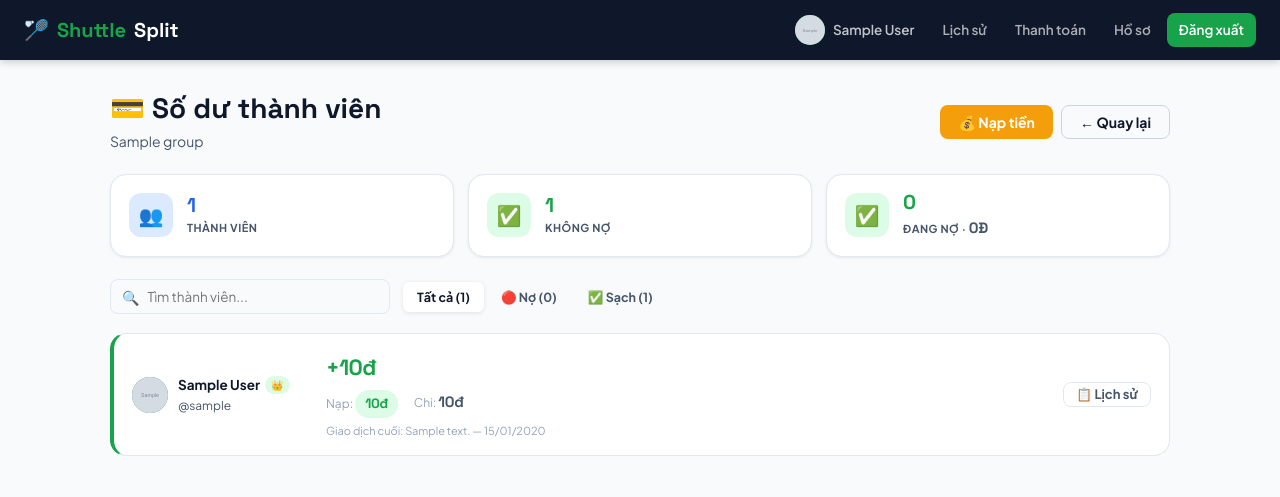
After one commit to AnhHonag/shuttlesplit, a Django app: page /groups/1/member-balances/ in a window 1280 px wide. The commit adds this page. Shown: the top 497 px of the page. Run offline with Django 5.2, Linux system fonts and the light colour scheme; a user stored in the database is signed in; tables that the repository leaves empty hold one stand-in row (values such as "Sample post"); grey boxes marked "Sample" are stand-in pictures; parts of the project's set-up code (start-up, migrations or seed data) failed here and were passed over.

Commit message:
Add host member balance view and fix pending payment UX
- Add host-only /groups/<id>/member-balances/ page showing each member's
  balance, debt, deposits and quick actions (record payment, send reminder)
- Add host wallet viewer: hosts can view any member's wallet via ?user=<pk>
- Restrict debt_report to host-only (members should not see each other's balances)
- Show pending payment banner in wallet_detail and group_detail sidebar so
  members understand their debt is not yet reduced until host confirms

Co-Authored-By: Claude Sonnet 4.6 <noreply@anthropic.com>

```diff
--- a/groups/urls.py
+++ b/groups/urls.py
@@ -13,6 +13,7 @@ urlpatterns = [
     path('groups/<int:group_pk>/members/<int:member_pk>/remove/', views.remove_member, name='remove_member'),
     path('groups/<int:pk>/deposit/', views.deposit_view, name='deposit'),
     path('groups/<int:pk>/debt-report/', views.debt_report, name='debt_report'),
+    path('groups/<int:pk>/member-balances/', views.member_balances, name='member_balances'),
     path('groups/<int:pk>/members/<int:member_pk>/remind/', views.send_debt_reminder, name='send_debt_reminder'),
     # Bank API
     path('api/banks/', bank_views.api_banks, name='api_banks'),
--- a/groups/views.py
+++ b/groups/views.py
@@ -109,6 +109,18 @@ def group_detail(request, pk):
 
     my_wallet = existing_wallets.get(request.user.pk) or get_or_create_wallet(request.user, group)
 
+    # Pending payments for current user (members waiting for host to confirm)
+    my_pending_amount = 0
+    my_pending_count = 0
+    if not is_host:
+        from payments.models import Payment
+        from django.db.models import Sum
+        pending_qs = Payment.objects.filter(
+            group=group, member=request.user, status=Payment.STATUS_PENDING
+        )
+        my_pending_amount = pending_qs.aggregate(total=Sum('amount'))['total'] or 0
+        my_pending_count = pending_qs.count()
+
     # Financial stats
     total_members = len(member_data)
     paid_count = sum(1 for d in member_data if d['wallet'].balance >= 0)
@@ -195,6 +207,7 @@ def group_detail(request, pk):
         'max_monthly_cost': max_monthly_cost, 'six_month_total': six_month_total,
         'top_participants': top_participants, 'top_label': top_label,
         'activity_count': activity_count,
+        'my_pending_amount': my_pending_amount, 'my_pending_count': my_pending_count,
     })
 
 
@@ -351,10 +364,53 @@ def send_debt_reminder(request, pk, member_pk):
 
 
 @login_required
+def member_balances(request, pk):
+    """Chủ nhóm xem số dư của từng thành viên"""
+    group = get_object_or_404(Group, pk=pk)
+    membership = get_object_or_404(GroupMember, group=group, user=request.user, is_active=True)
+    if not membership.is_host:
+        messages.error(request, 'Chỉ chủ nhóm mới có quyền xem số dư thành viên.')
+        return redirect('group_detail', pk=pk)
+
+    members = list(GroupMember.objects.filter(group=group, is_active=True).select_related('user'))
+    user_ids = [m.user_id for m in members]
+    existing_wallets = {w.user_id: w for w in Wallet.objects.filter(group=group, user_id__in=user_ids)}
+
+    member_data = []
+    for m in members:
+        wallet = existing_wallets.get(m.user_id) or get_or_create_wallet(m.user, group)
+        last_tx = wallet.transactions.order_by('-created_at').first()
+        member_data.append({'member': m, 'wallet': wallet, 'last_tx': last_tx})
+
+    member_data.sort(key=lambda x: x['wallet'].balance)
+
+    total_members = len(member_data)
+    paid_count = sum(1 for d in member_data if d['wallet'].balance >= 0)
+    debt_count = total_members - paid_count
+    total_debt = sum(d['wallet'].debt for d in member_data)
+    total_deposited = sum(d['wallet'].total_deposited for d in member_data)
+    total_spent = sum(d['wallet'].total_spent for d in member_data)
+
+    return render(request, 'groups/member_balances.html', {
+        'group': group,
+        'member_data': member_data,
+        'total_members': total_members,
+        'paid_count': paid_count,
+        'debt_count': debt_count,
+        'total_debt': total_debt,
+        'total_deposited': total_deposited,
+        'total_spent': total_spent,
+    })
+
+
+@login_required
 def debt_report(request, pk):
-    """Báo cáo công nợ toàn nhóm"""
+    """Báo cáo công nợ toàn nhóm — chỉ dành cho chủ nhóm"""
     group = get_object_or_404(Group, pk=pk)
-    get_object_or_404(GroupMember, group=group, user=request.user, is_active=True)
+    membership = get_object_or_404(GroupMember, group=group, user=request.user, is_active=True)
+    if not membership.is_host:
+        messages.error(request, 'Chỉ chủ nhóm mới có quyền xem báo cáo công nợ.')
+        return redirect('group_detail', pk=pk)
     members = GroupMember.objects.filter(group=group, is_active=True).select_related('user')
 
     member_data = []
--- /dev/null
+++ b/templates/groups/member_balances.html
@@ -0,0 +1,179 @@
+{% extends 'base.html' %}{% block title %}Số dư thành viên — {{ group.name }}{% endblock %}
+{% block extra_css %}<style>
+.stats3{display:grid;grid-template-columns:repeat(3,1fr);gap:14px;margin-bottom:22px}
+@media(max-width:640px){.stats3{grid-template-columns:1fr}}
+.sv2{background:var(--c-white);border:1px solid var(--c-border);border-radius:var(--radius-lg);padding:16px 18px;box-shadow:var(--shadow-sm);display:flex;align-items:center;gap:14px}
+.sv2-icon{width:44px;height:44px;border-radius:12px;display:flex;align-items:center;justify-content:center;font-size:20px;flex-shrink:0}
+.sv2-val{font-family:'Space Grotesk',sans-serif;font-weight:800;font-size:20px;letter-spacing:-.5px;line-height:1.1}
+.sv2-lbl{font-size:11px;font-weight:700;text-transform:uppercase;letter-spacing:.5px;color:var(--c-ink-2);margin-top:3px}
+
+.filter-bar{display:flex;gap:10px;align-items:center;flex-wrap:wrap;margin-bottom:18px}
+.filter-tabs{display:flex;gap:3px;background:var(--c-bg);border-radius:8px;padding:3px}
+.ftab{padding:7px 14px;border:none;border-radius:6px;font-family:'Plus Jakarta Sans',sans-serif;font-size:12.5px;font-weight:700;cursor:pointer;background:transparent;color:var(--c-ink-2);transition:all .12s}
+.ftab.active{background:var(--c-white);color:var(--c-ink);box-shadow:0 1px 4px rgba(0,0,0,.1)}
+.search-wrap{display:flex;align-items:center;gap:8px;background:var(--c-bg);border:1.5px solid var(--c-border);border-radius:8px;padding:0 11px;flex:1;min-width:160px;max-width:280px}
+.search-wrap:focus-within{border-color:var(--c-green)}
+.search-wrap input{border:none;background:none;padding:8px 0;font-size:13.5px;color:var(--c-ink);font-family:'Plus Jakarta Sans',sans-serif;outline:none;width:100%}
+
+.bal-card{background:var(--c-white);border:1.5px solid var(--c-border);border-radius:var(--radius-lg);padding:16px 18px;display:flex;align-items:center;gap:14px;transition:box-shadow .15s,border-color .15s;margin-bottom:10px}
+.bal-card:hover{box-shadow:var(--shadow);border-color:var(--c-green)}
+.bal-card.is-debt{border-left:4px solid var(--c-red)}
+.bal-card.is-paid{border-left:4px solid var(--c-green)}
+
+.bal-main{flex:1;min-width:0;display:grid;grid-template-columns:1fr auto;align-items:center;gap:12px}
+@media(max-width:560px){.bal-main{grid-template-columns:1fr;gap:8px}}
+
+.bal-amount{font-family:'Space Grotesk',sans-serif;font-weight:800;font-size:22px;letter-spacing:-.5px}
+.bal-amount.pos{color:var(--c-green)}
+.bal-amount.neg{color:var(--c-red)}
+
+.bal-meta{display:flex;gap:16px;margin-top:5px;flex-wrap:wrap}
+.bal-meta-item{font-size:12px;color:var(--c-ink-3)}
+.bal-meta-item strong{color:var(--c-ink-2);font-weight:700}
+
+.bal-actions{display:flex;gap:6px;flex-wrap:wrap;justify-content:flex-end}
+@media(max-width:560px){.bal-actions{justify-content:flex-start}}
+
+.last-tx{font-size:11px;color:var(--c-ink-3);margin-top:4px;white-space:nowrap;overflow:hidden;text-overflow:ellipsis}
+</style>{% endblock %}
+
+{% block content %}<div class="wrap">
+  <div class="page-header flex items-center justify-between" style="margin-bottom:22px">
+    <div>
+      <div class="page-title">💳 Số dư thành viên</div>
+      <div class="page-sub">{{ group.name }}</div>
+    </div>
+    <div style="display:flex;gap:8px;flex-wrap:wrap">
+      <a href="{% url 'deposit' group.pk %}" class="btn btn-yellow">💰 Nạp tiền</a>
+      <a href="{% url 'group_detail' group.pk %}" class="btn btn-secondary">← Quay lại</a>
+    </div>
+  </div>
+
+  <!-- Summary stats -->
+  <div class="stats3">
+    <div class="sv2">
+      <div class="sv2-icon" style="background:var(--c-blue-light)">👥</div>
+      <div>
+        <div class="sv2-val" style="color:var(--c-blue)">{{ total_members }}</div>
+        <div class="sv2-lbl">Thành viên</div>
+      </div>
+    </div>
+    <div class="sv2">
+      <div class="sv2-icon" style="background:var(--c-green-light)">✅</div>
+      <div>
+        <div class="sv2-val" style="color:var(--c-green)">{{ paid_count }}</div>
+        <div class="sv2-lbl">Không nợ</div>
+      </div>
+    </div>
+    <div class="sv2">
+      <div class="sv2-icon" style="background:{% if debt_count > 0 %}var(--c-red-light){% else %}var(--c-green-light){% endif %}">{% if debt_count > 0 %}⚠️{% else %}✅{% endif %}</div>
+      <div>
+        <div class="sv2-val" style="color:{% if debt_count > 0 %}var(--c-red){% else %}var(--c-green){% endif %}">{{ debt_count }}</div>
+        <div class="sv2-lbl">Đang nợ · <span class="money">{{ total_debt|floatformat:0 }}đ</span></div>
+      </div>
+    </div>
+  </div>
+
+  <!-- Filter bar -->
+  <div class="filter-bar">
+    <div class="search-wrap">
+      <span style="font-size:14px;color:var(--c-ink-3)">🔍</span>
+      <input type="text" id="bal-search" placeholder="Tìm thành viên...">
+    </div>
+    <div class="filter-tabs">
+      <button class="ftab active" data-filter="all">Tất cả ({{ total_members }})</button>
+      <button class="ftab" data-filter="debt">🔴 Nợ ({{ debt_count }})</button>
+      <button class="ftab" data-filter="paid">✅ Sạch ({{ paid_count }})</button>
+    </div>
+  </div>
+
+  <!-- Member balance cards -->
+  <div id="bal-list">
+    {% for item in member_data %}
+    <div class="bal-card {% if item.wallet.debt > 0 %}is-debt{% else %}is-paid{% endif %}"
+         data-status="{% if item.wallet.debt > 0 %}debt{% else %}paid{% endif %}"
+         data-name="{{ item.member.user.get_display_name|lower }} {{ item.member.user.username|lower }}">
+
+      <!-- Avatar + name -->
+      <div style="display:flex;align-items:center;gap:10px;min-width:0;flex-shrink:0;width:180px">
+        {% if item.member.user.avatar %}
+        <img src="{{ item.member.user.avatar.url }}" alt="" class="avatar" style="object-fit:cover;flex-shrink:0">
+        {% else %}
+        <div class="avatar" style="flex-shrink:0">{{ item.member.user.get_display_name|slice:":1"|upper }}</div>
+        {% endif %}
+        <div style="min-width:0">
+          <div style="font-weight:700;font-size:13.5px;white-space:nowrap;overflow:hidden;text-overflow:ellipsis;display:flex;align-items:center;gap:5px">
+            {{ item.member.user.get_display_name }}
+            {% if item.member.is_host %}<span class="badge badge-green" style="font-size:10px;padding:1px 6px">👑</span>{% endif %}
+          </div>
+          <div class="text-xs text-muted">@{{ item.member.user.username }}</div>
+        </div>
+      </div>
+
+      <!-- Balance + meta + actions -->
+      <div class="bal-main">
+        <div>
+          <!-- Balance -->
+          <div class="bal-amount {% if item.wallet.balance >= 0 %}pos{% else %}neg{% endif %}">
+            {% if item.wallet.balance >= 0 %}+{% endif %}{{ item.wallet.balance|floatformat:0 }}đ
+          </div>
+          <!-- Sub-stats -->
+          <div class="bal-meta">
+            <span class="bal-meta-item">Nạp: <strong class="money text-green">{{ item.wallet.total_deposited|floatformat:0 }}đ</strong></span>
+            <span class="bal-meta-item">Chi: <strong class="money">{{ item.wallet.total_spent|floatformat:0 }}đ</strong></span>
+            {% if item.wallet.debt > 0 %}
+            <span class="bal-meta-item" style="color:var(--c-red)">Còn nợ: <strong class="money">{{ item.wallet.debt|floatformat:0 }}đ</strong></span>
+            {% endif %}
+          </div>
+          {% if item.last_tx %}
+          <div class="last-tx">Giao dịch cuối: {{ item.last_tx.description|default:item.last_tx.get_transaction_type_display }} — {{ item.last_tx.created_at|date:"d/m/Y" }}</div>
+          {% endif %}
+        </div>
+
+        <!-- Actions -->
+        <div class="bal-actions">
+          <a href="{% url 'wallet_detail' group.pk %}?user={{ item.member.user.pk }}" class="btn btn-sm btn-ghost">📋 Lịch sử</a>
+          {% if item.wallet.debt > 0 %}
+          <a href="{% url 'host_record_payment' group.pk item.member.pk %}" class="btn btn-sm btn-primary">✅ Ghi nhận trả</a>
+          <form method="post" action="{% url 'send_debt_reminder' group.pk item.member.pk %}" style="display:inline">
+            {% csrf_token %}
+            <input type="hidden" name="next" value="member_balances">
+            <button type="submit" class="btn btn-sm btn-yellow" title="Nhắc nợ {{ item.wallet.debt|floatformat:0 }}đ">📧 Nhắc</button>
+          </form>
+          {% endif %}
+        </div>
+      </div>
+
+    </div>
+    {% empty %}
+    <div class="empty"><div class="empty-icon">👥</div><h3>Chưa có thành viên nào</h3></div>
+    {% endfor %}
+  </div>
+
+</div>{% endblock %}
+
+{% block extra_js %}<script>
+// Search
+document.getElementById('bal-search').addEventListener('input', function() {
+  var q = this.value.toLowerCase();
+  document.querySelectorAll('#bal-list .bal-card').forEach(function(card) {
+    card.style.display = card.dataset.name.includes(q) ? '' : 'none';
+  });
+  // reset filter tabs
+  document.querySelectorAll('.ftab').forEach(function(t){t.classList.remove('active');});
+  document.querySelector('.ftab[data-filter="all"]').classList.add('active');
+});
+
+// Filter tabs
+document.querySelectorAll('.ftab').forEach(function(tab) {
+  tab.addEventListener('click', function() {
+    document.querySelectorAll('.ftab').forEach(function(t){t.classList.remove('active');});
+    this.classList.add('active');
+    document.getElementById('bal-search').value = '';
+    var f = this.dataset.filter;
+    document.querySelectorAll('#bal-list .bal-card').forEach(function(card) {
+      card.style.display = (f === 'all' || card.dataset.status === f) ? '' : 'none';
+    });
+  });
+});
+</script>{% endblock %}
```
Also changed, not shown: templates/groups/group_detail.html (+7 -1 lines), templates/wallet/wallet_detail.html (+30 -3 lines), wallet/views.py (+28 -4 lines).
